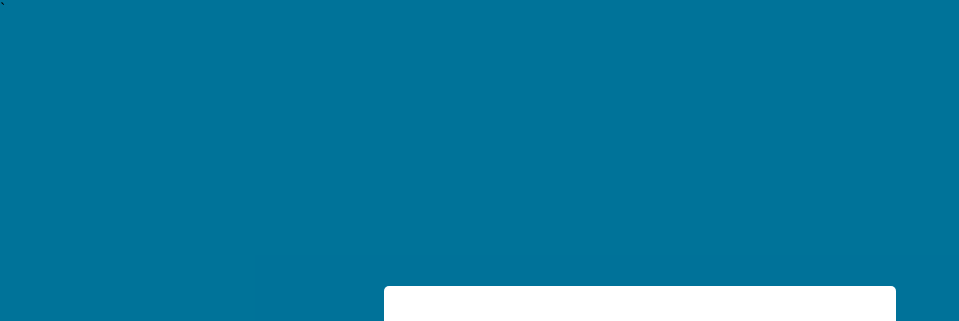
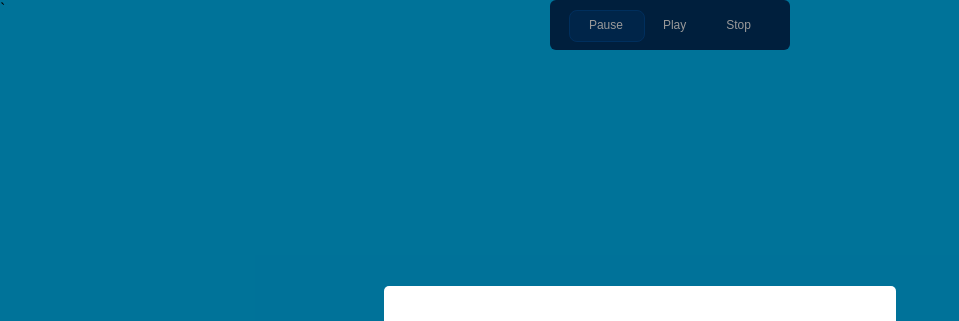
Before and after one commit to perfmoron/airHockey, a plain HTML site: page index.html in a window 1280 px wide. Shown: the top 321 px of the page, without its empty margins (0-959 px from the left). Drawn offline with Linux system fonts and the light colour scheme.

Commit message:
Aligned menu bar to top center

```diff
--- a/menu-3.css
+++ b/menu-3.css
@@ -9,6 +9,9 @@
     width: 220px;
     border-radius: 6px;
     box-sizing: content-box;
+    position:absolute;
+    left: 43%;
+    top:0;
 }
 #sses2
 {
```
